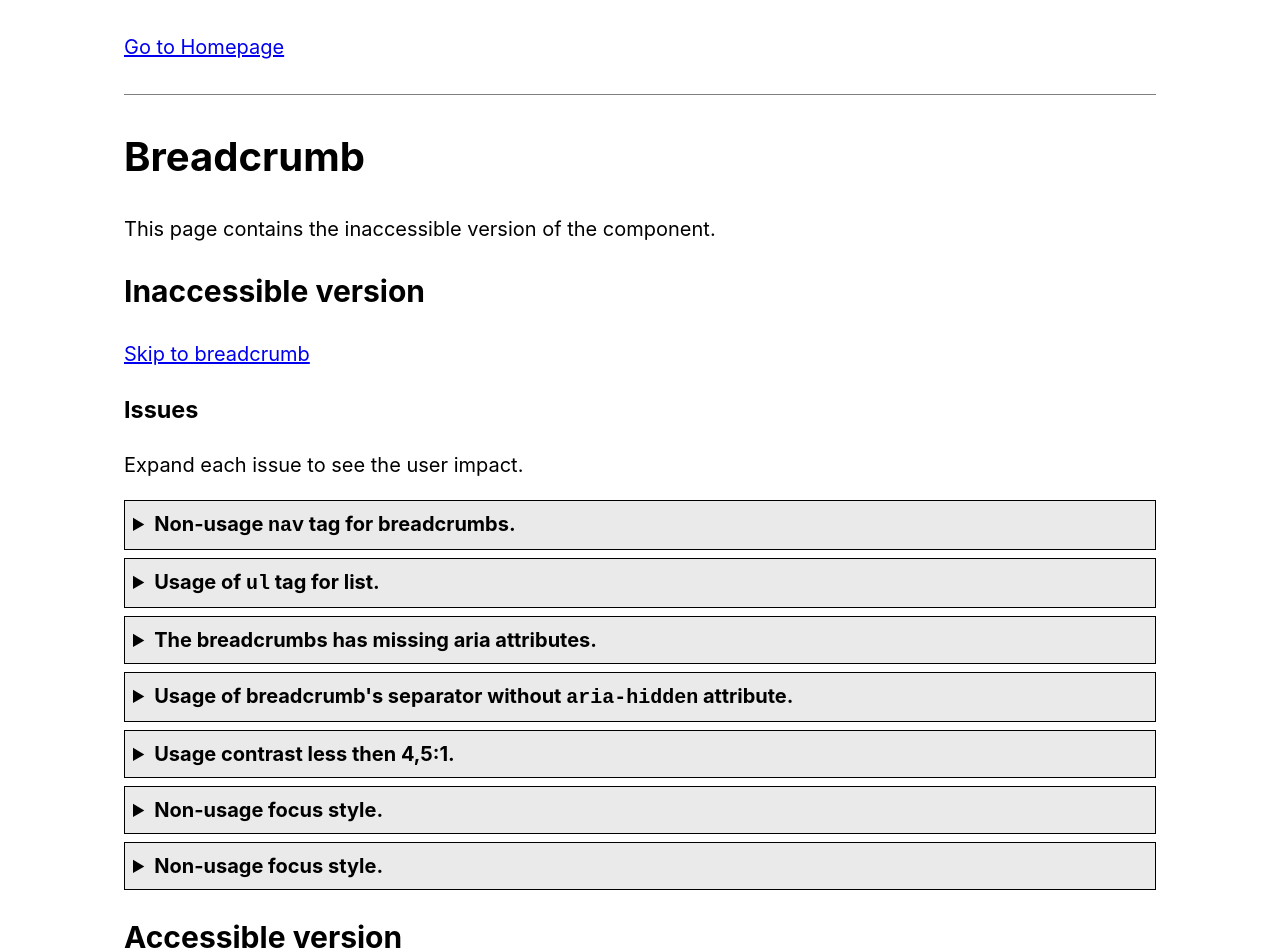
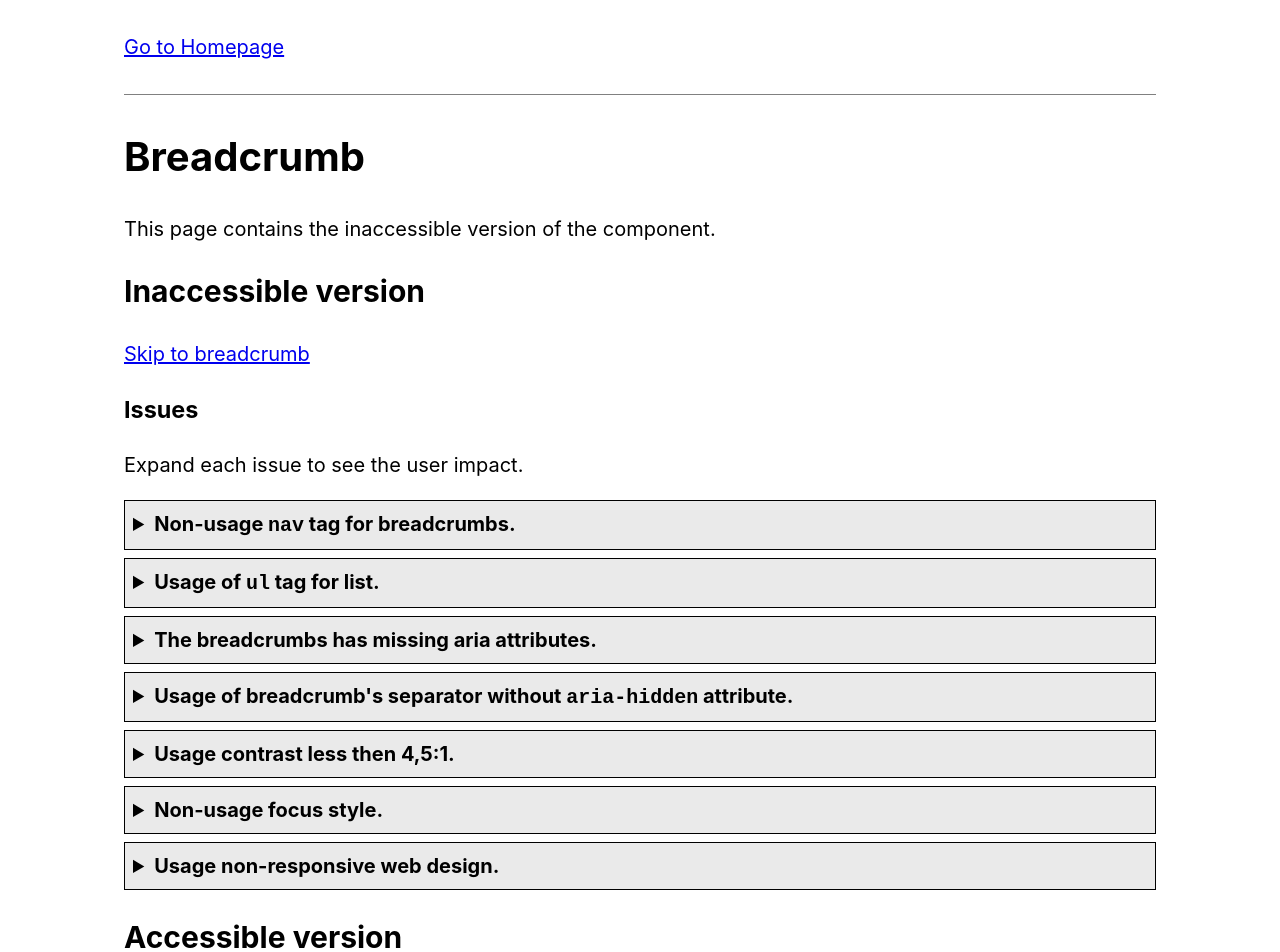
Before and after one commit to Alena5041/Accessibility, a Next.js app in the folder inaccessible-components/: page /page-breadcrumb in a window 1280 px wide. Shown: the top 952 px of the page. Built offline with nearby package versions, Linux system fonts and the light colour scheme.

Commit message:
Add new description

```diff
--- a/inaccessible-components/components/Breadcrumb/Accessible/index.js
+++ b/inaccessible-components/components/Breadcrumb/Accessible/index.js
@@ -28,7 +28,6 @@ export default function Breadcrumb() {
           ))}
         </ol>
       </nav>
-
     </div>
   )
 }
--- a/inaccessible-components/pages/page-breadcrumb.js
+++ b/inaccessible-components/pages/page-breadcrumb.js
@@ -56,8 +56,8 @@ export default function PageBreadcrumb() {
         </details>
 
         <details>
-          <summary>Non-usage focus style.</summary>
-          For anyone using the keyboard to navigate a page, focus styles are critical for visually displaying which focusable element is currently selected.
+          <summary>Usage non-responsive web design.</summary>
+          It&apos;s necessary to control how pages look with zoom for example situation when people have some vision disability. Don&apos;t forget people have difirent vision disability, some people need reduced text.
         </details>
 
         <h2>Accessible version</h2>
```
